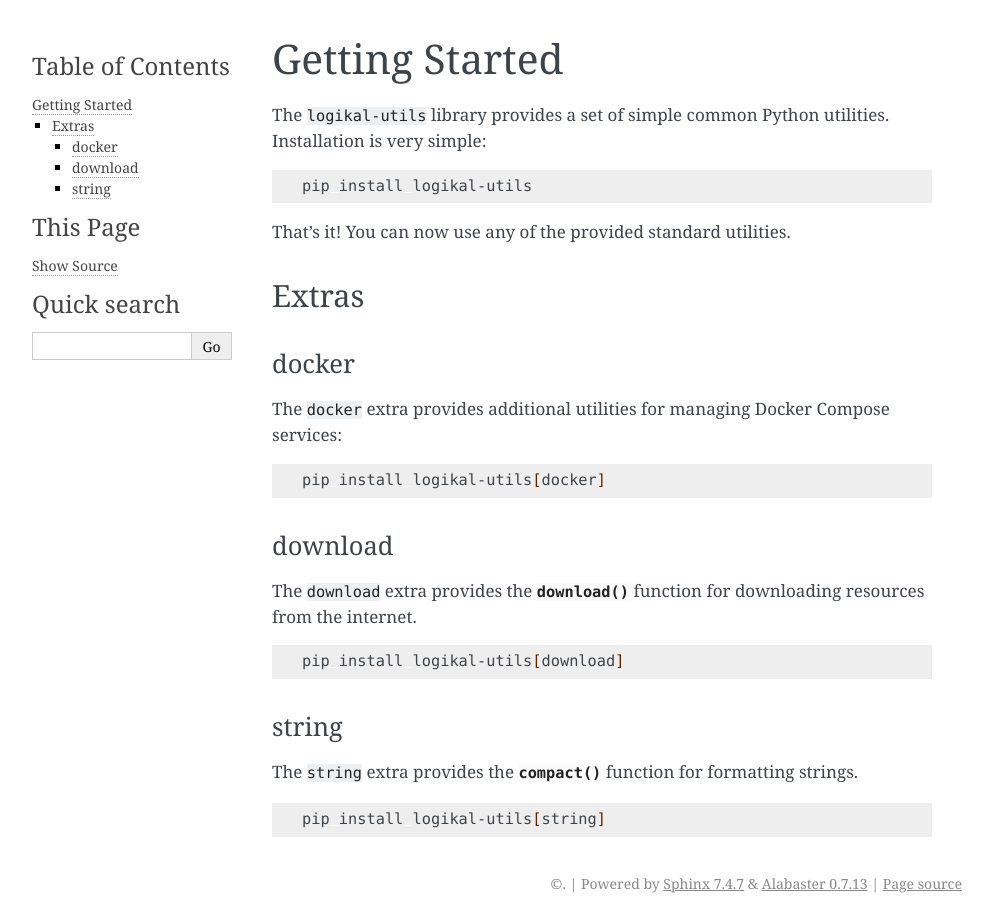
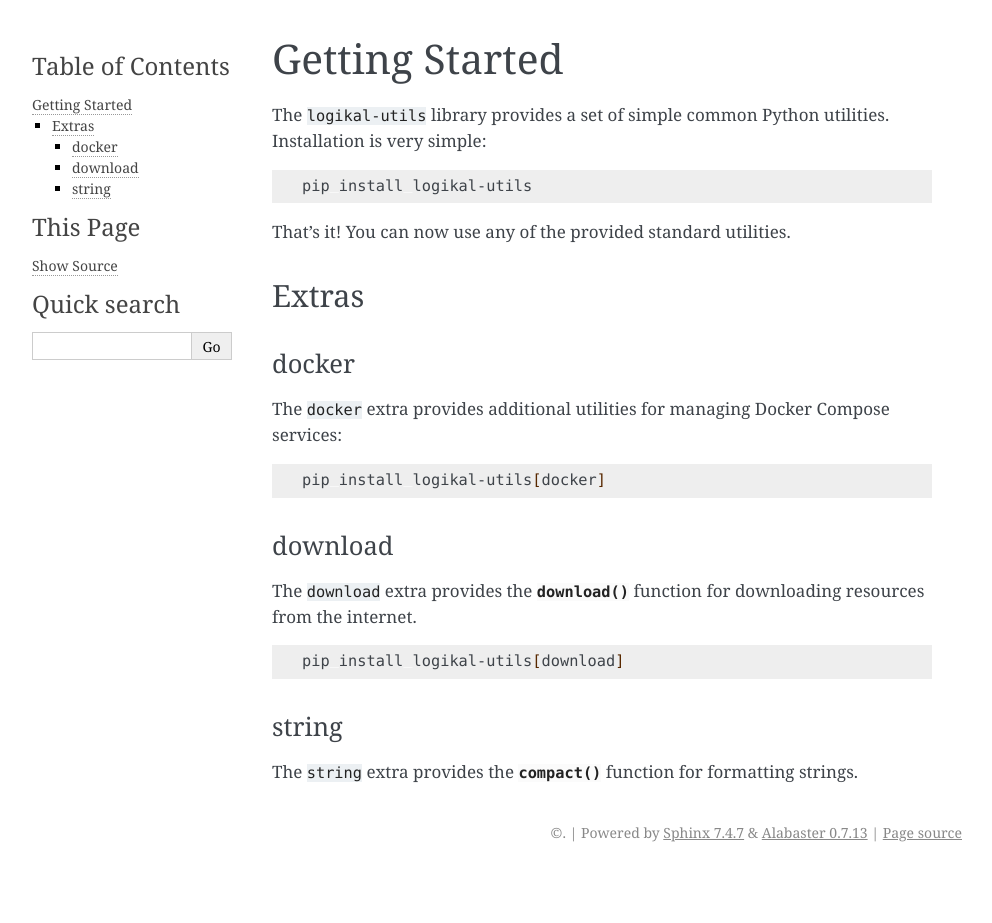
Before and after one commit to logikal-io/logikal-utils, a Sphinx documentation site: the page built from docs/index.rst, in a window 1280 px wide. Shown: the whole page, without its empty margins (148-1140 px from the left). Built offline with Sphinx 7.4.7, drawn with Linux system fonts in a browser that asks for light colours; after the commit the page ends 900 px from its top, so only the background shows below that.

Commit message:
Fix docs

```diff
--- a/docs/index.rst
+++ b/docs/index.rst
@@ -55,7 +55,3 @@ string
 ~~~~~~~~
 The ``string`` extra provides the :func:`~logikal_utils.string.compact` function for
 formatting strings.
-
-.. code-block:: shell
-
-    pip install logikal-utils[string]
```
